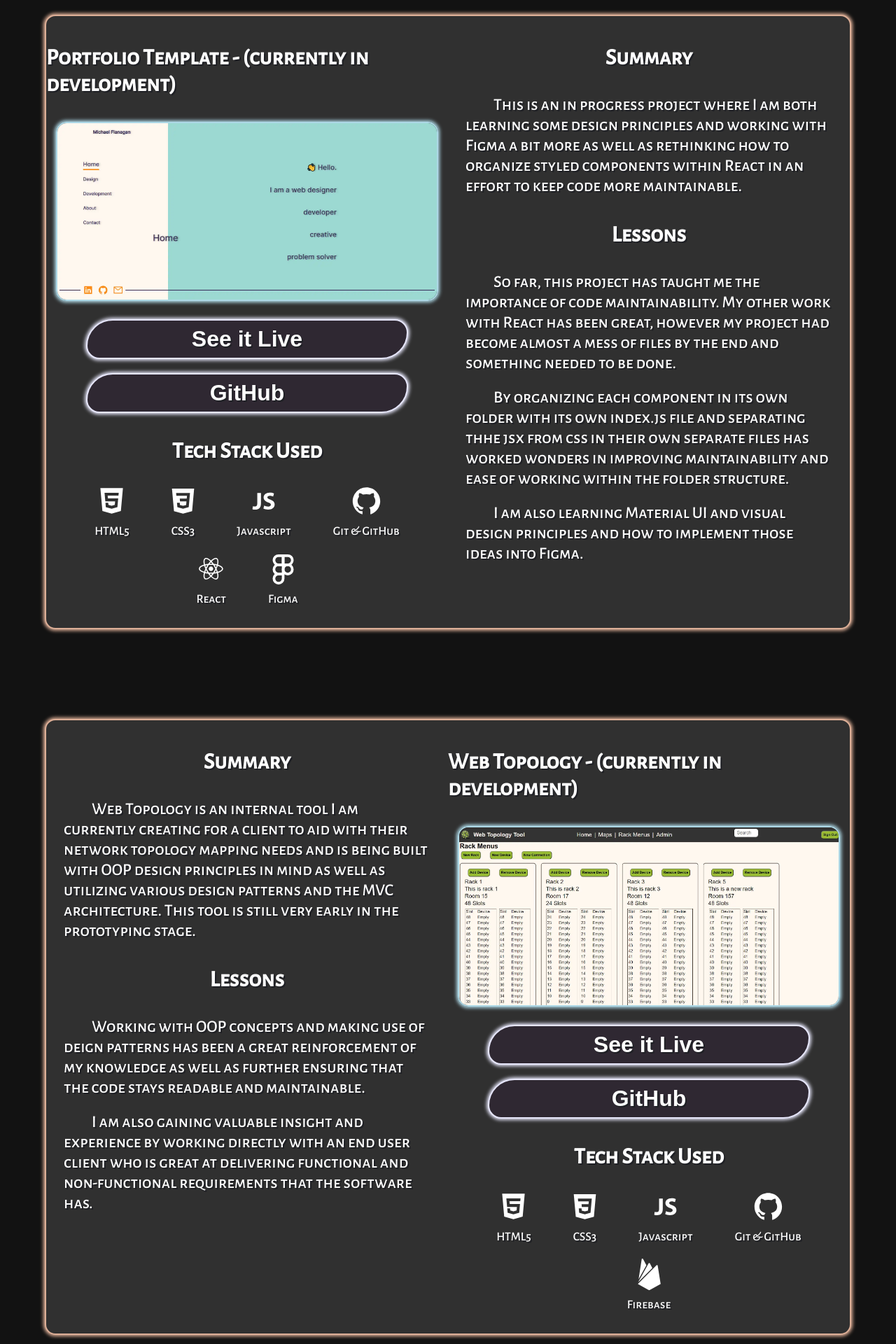
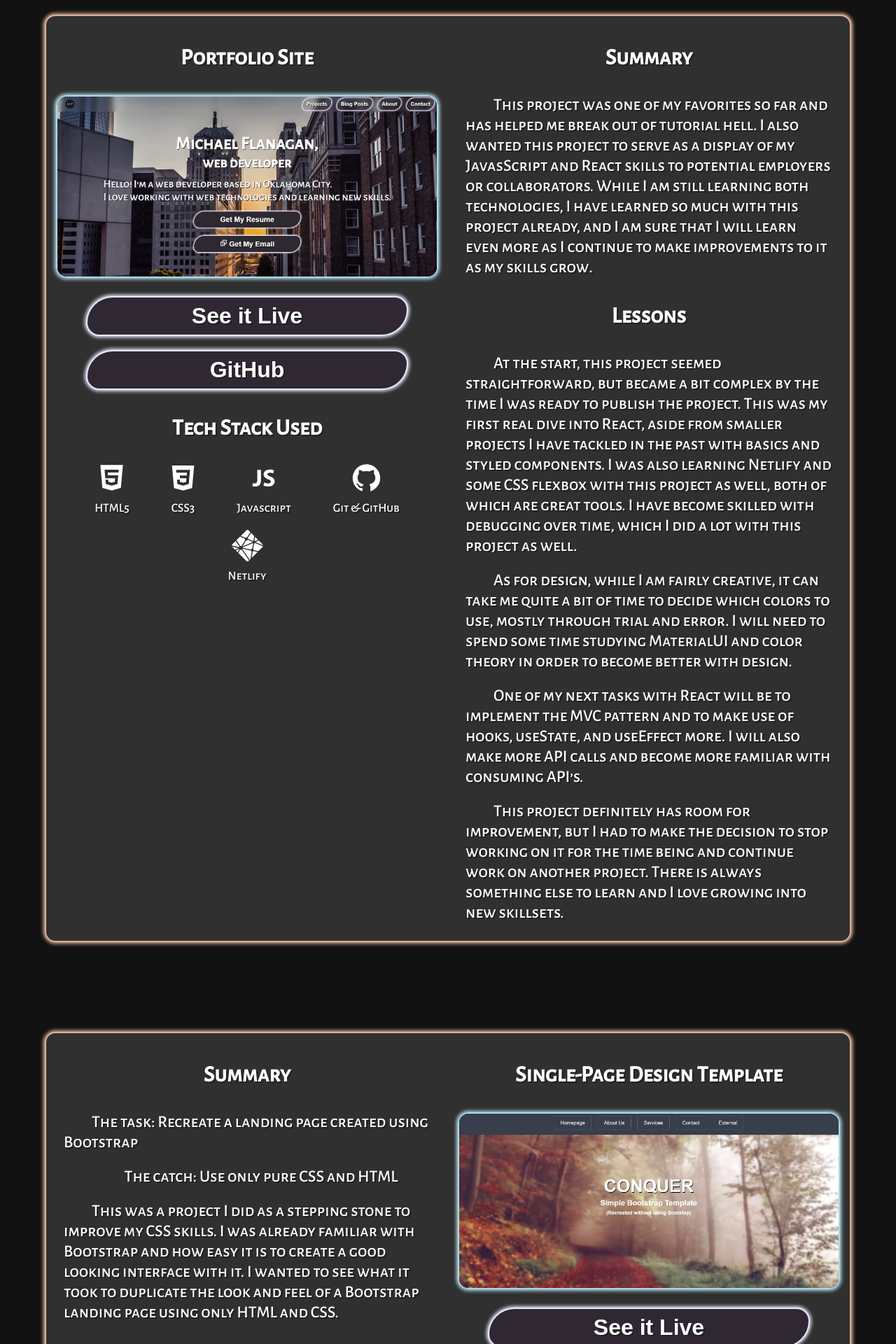
Before and after one commit to MFlanagan7/portfolio-site, a React (Create React App) app: page / in a window 1280 px wide. Shown: the part 1060-2980 px from the top of the page at 70% size. Built offline with nearby package versions, Linux system fonts and the light colour scheme.

Commit message:
updated projects

```diff
--- a/src/projects.js
+++ b/src/projects.js
@@ -7,43 +7,43 @@ import project5 from "./img/global-web.webp"
 export const skills = ['html', 'css', 'javascript', 'github', 'firebase', 'figma', 'netlify', 'react', 'vscode']
 
 export const projects = [
+    // {
+    //   id: 1,
+    //   title: 'Portfolio Template - (currently in development)',
+    //   summary: [
+    //     'This is an in progress project where I am both learning some design principles and working with Figma a bit more as well as rethinking how to organize styled components within React in an effort to keep code more maintainable.',
+    //   ],
+    //   lessons: [
+    //     'So far, this project has taught me the importance of code maintainability.  My other work with React has been great, however my project had become almost a mess of files by the end and something needed to be done.',
+    //     'By organizing each component in its own folder with its own index.js file and separating thhe jsx from css in their own separate files has worked wonders in improving maintainability and ease of working within the folder structure.',
+    //     'I am also learning Material UI and visual design principles and how to implement those ideas into Figma.',
+    //   ],
+    //   thumbnail: project1,
+    //   alt: 'Single page portfolio template design.',
+    //   technologies: ['html', 'css', 'javascript', 'github', 'react', 'figma'],
+    //   video: 'https://youtu.be/LBtI9vOi3bI',
+    //   link: 'https://www.figma.com/file/PJEAb4MNlza681UyFWVwDj/Portfolio-Design?node-id=0%3A1',
+    //   github: 'https://github.com/MFlanagan7/portfolio',
+    // },
+    // {
+    //   id: 2,
+    //   title: 'Web Topology - (currently in development)',
+    //   summary: [
+    //     'Web Topology is an internal tool I am currently creating for a client to aid with their network topology mapping needs and is being built with OOP design principles in mind as well as utilizing various design patterns and the MVC architecture.  This tool is still very early in the prototyping stage.',
+    //   ],
+    //   lessons: [
+    //     'Working with OOP concepts and making use of deign patterns has been a great reinforcement of my knowledge as well as further ensuring that the code stays readable and maintainable.',
+    //     'I am also gaining valuable insight and experience by working directly with an end user client who is great at delivering functional and non-functional requirements that the software has.',
+    //   ],
+    //   thumbnail: project2,
+    //   alt: 'Web Topology internal network mapping software.',
+    //   technologies: ['html', 'css', 'javascript', 'github', 'firebase'],
+    //   video: 'https://youtu.be/o067FrNM8eM',
+    //   link: 'https://webtopology-7a8a3.web.app/',
+    //   github: 'https://github.com/MFlanagan7/WebTopology',
+    // },
     {
       id: 1,
-      title: 'Portfolio Template - (currently in development)',
-      summary: [
-        'This is an in progress project where I am both learning some design principles and working with Figma a bit more as well as rethinking how to organize styled components within React in an effort to keep code more maintainable.',
-      ],
-      lessons: [
-        'So far, this project has taught me the importance of code maintainability.  My other work with React has been great, however my project had become almost a mess of files by the end and something needed to be done.',
-        'By organizing each component in its own folder with its own index.js file and separating thhe jsx from css in their own separate files has worked wonders in improving maintainability and ease of working within the folder structure.',
-        'I am also learning Material UI and visual design principles and how to implement those ideas into Figma.',
-      ],
-      thumbnail: project1,
-      alt: 'Single page portfolio template design.',
-      technologies: ['html', 'css', 'javascript', 'github', 'react', 'figma'],
-      video: 'https://youtu.be/LBtI9vOi3bI',
-      link: 'https://www.figma.com/file/PJEAb4MNlza681UyFWVwDj/Portfolio-Design?node-id=0%3A1',
-      github: 'https://github.com/MFlanagan7/portfolio',
-    },
-    {
-      id: 2,
-      title: 'Web Topology - (currently in development)',
-      summary: [
-        'Web Topology is an internal tool I am currently creating for a client to aid with their network topology mapping needs and is being built with OOP design principles in mind as well as utilizing various design patterns and the MVC architecture.  This tool is still very early in the prototyping stage.',
-      ],
-      lessons: [
-        'Working with OOP concepts and making use of deign patterns has been a great reinforcement of my knowledge as well as further ensuring that the code stays readable and maintainable.',
-        'I am also gaining valuable insight and experience by working directly with an end user client who is great at delivering functional and non-functional requirements that the software has.',
-      ],
-      thumbnail: project2,
-      alt: 'Web Topology internal network mapping software.',
-      technologies: ['html', 'css', 'javascript', 'github', 'firebase'],
-      video: 'https://youtu.be/o067FrNM8eM',
-      link: 'https://webtopology-7a8a3.web.app/',
-      github: 'https://github.com/MFlanagan7/WebTopology',
-    },
-    {
-      id: 3,
       title: 'Portfolio Site',
       summary: [
         'This project was one of my favorites so far and has helped me break out of tutorial hell.  I also wanted this project to serve as a display of my JavasScript and React skills to potential employers or collaborators.  While I am still learning both technologies, I have learned so much with this project already, and I am sure that I will learn even more as I continue to make improvements to it as my skills grow.',
@@ -63,7 +63,7 @@ export const projects = [
       github: 'https://github.com/MFlanagan7/portfolio-site',
     },
     {
-      id: 4,
+      id: 2,
       title: 'Single-Page Design Template',
       summary: [
         'The task: Recreate a landing page created using Bootstrap',
@@ -82,7 +82,7 @@ export const projects = [
       github: 'https://github.com/MFlanagan7/one-page-responsive',
     },
     {
-      id: 5,
+      id: 3,
       title: 'Global Web Template',
       summary: [
         'This was one of my first projects with HTML and CSS where I learned a lot of basics.  The Coronavirus and other global concerns were the inspiration, and the site is geared toward travel safety precautions. A static HTML website with several pages along with CSS as the only technologies used allowed me to focus on learning only the basics without having to worry about learning too much at once.',
```
